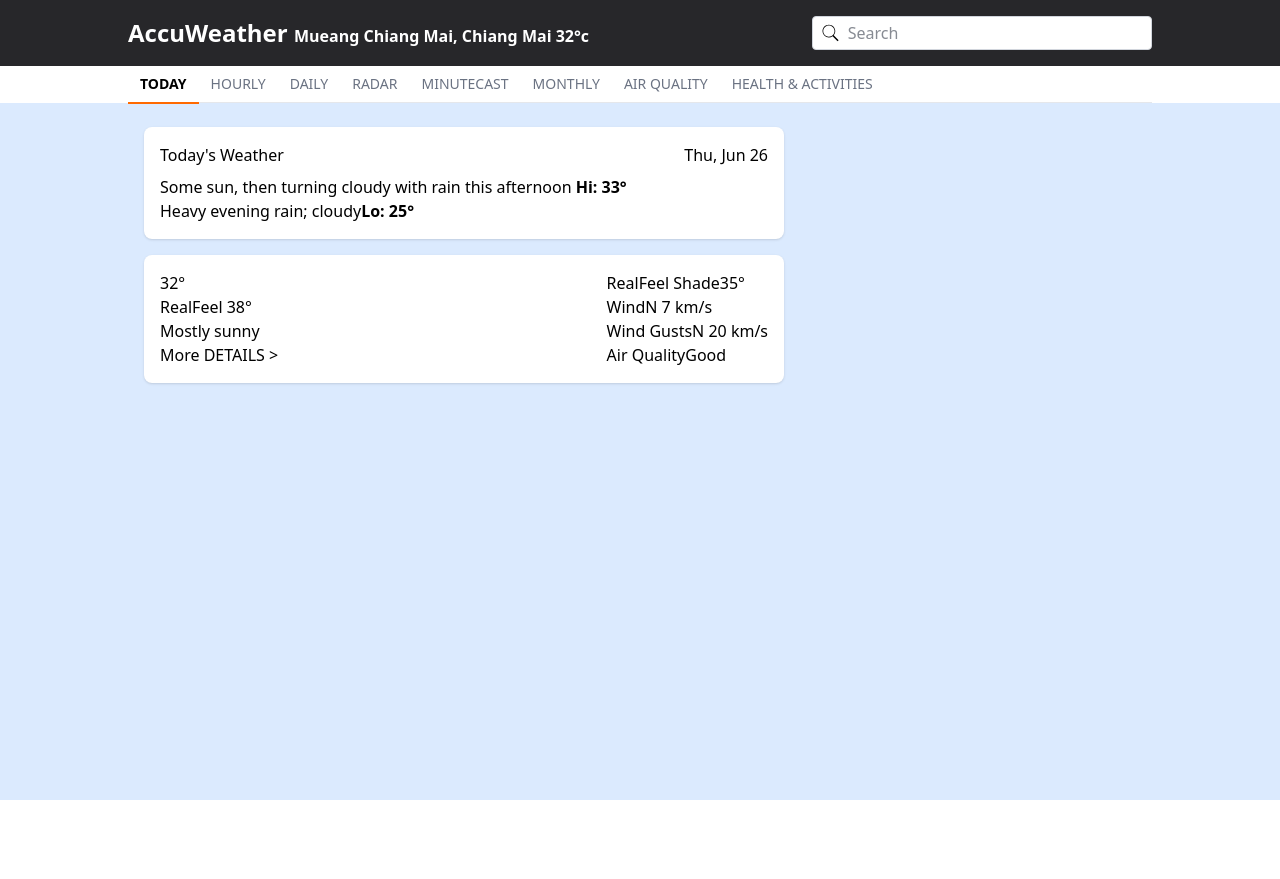
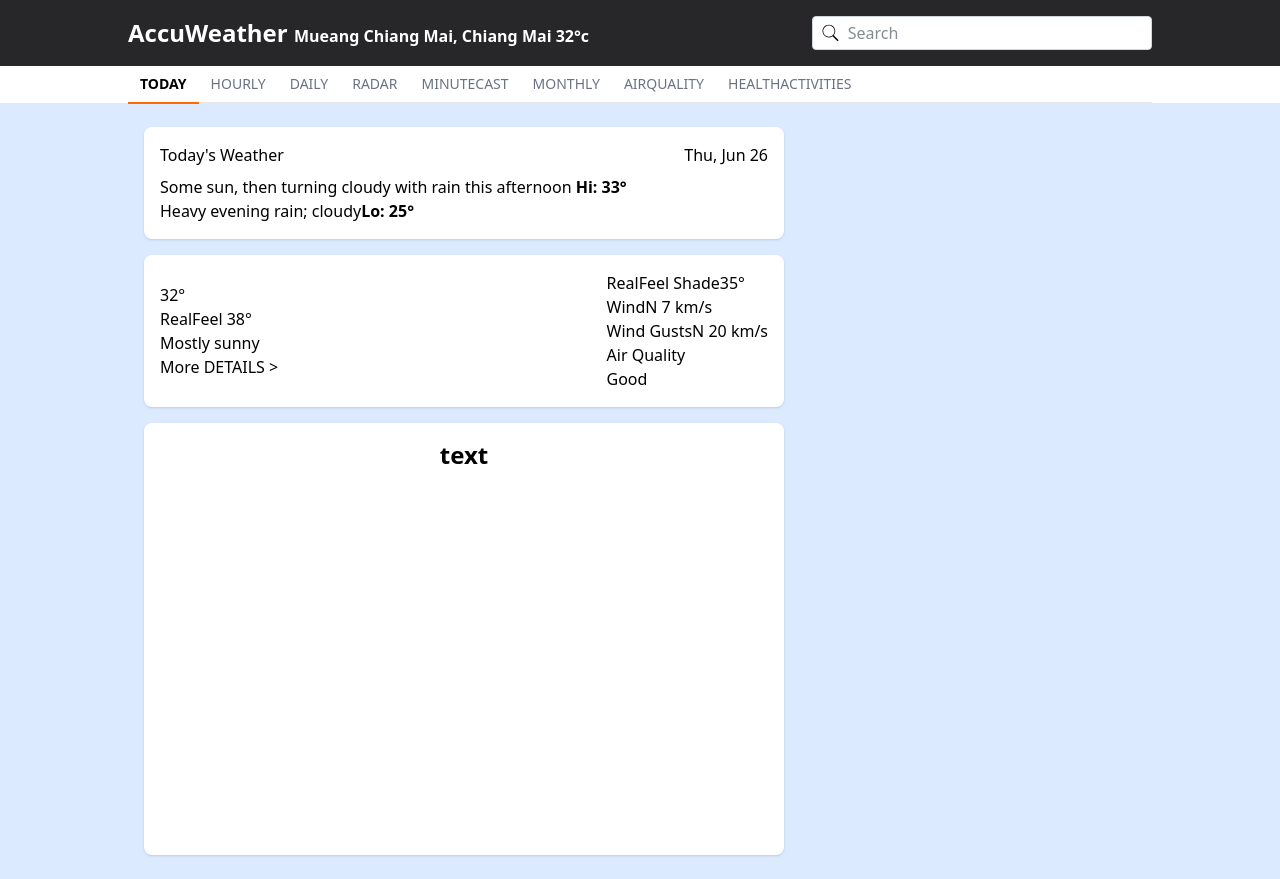
Before and after one commit to ichaiwut/mini-weather, a Vue app: page /today in a window 1280 px wide. Before the commit the page ends 800 px from the top, so only its background shows below. Built offline with nearby package versions, Linux system fonts and the light colour scheme.

Commit message:
created router and pages and already link pages at 'navbarComponent.vue'

```diff
--- a/package.json
+++ b/package.json
@@ -20,7 +20,8 @@
     "@tailwindcss/vite": "^4.1.10",
     "axios": "^1.10.0",
     "tailwindcss": "^4.1.10",
-    "vue": "^3.5.16"
+    "vue": "^3.5.16",
+    "vue-router": "^4.5.1"
   },
   "devDependencies": {
     "@eslint/js": "^9.28.0",
--- a/src/App.vue
+++ b/src/App.vue
@@ -1,7 +1,7 @@
 <script>
+import { RouterView } from 'vue-router';
 import headerComponent from "./component/headerComponent.vue";
-import navbarComponent from "./component/navbarComponent.vue";
-import mainComponent from "./component/mainComponent.vue";
+import navBarComponent from "./component/navBarComponent.vue";
 
 export default {
   data() {
@@ -9,22 +9,20 @@ export default {
   },
   components: {
     headerComponent,
-    navbarComponent,
-    mainComponent
+    navBarComponent,
+    RouterView
   }
 };
-
 </script>
 
 <template>
   <div id="app" class="bg-blue-100 min-h-screen">
     <header>
       <headerComponent />
-      <navbarComponent />
+      <navBarComponent />
     </header>
     <main class="max-w-5xl mx-auto py-6">
-      <mainComponent />
-
+      <router-view />
     </main>
     <footer>
 
--- a/src/component/maincomponent.vue
+++ b/src/component/maincomponent.vue
@@ -29,7 +29,7 @@ export default {
 </script>
 <template>
     <div class="w-full max-w-2xl px-4 ">
-        <a href="#" class="flex flex-col gap-2 p-4 bg-white rounded-lg shadow">
+        <div class="flex flex-col gap-2 p-4 bg-white rounded-lg shadow">
             <div class="flex justify-between items-center">
                 <h2>Today's Weather</h2>
                 <p class="">{{ today.date }}</p>
@@ -42,8 +42,8 @@ export default {
                     <p>{{ today.tonightSummary }}<b>Lo: {{ today.low }}</b></p>
                 </div>
             </div>
-        </a>
-        <a href="#" class="flex flex-col gap-2 p-4 bg-white rounded-lg shadow mt-4">
+        </div>
+        <div class="flex flex-col gap-2 p-4 bg-white rounded-lg shadow mt-4">
             <div>
                 <div>
                     <h2></h2>
@@ -73,11 +73,16 @@ export default {
                         </div>
                         <div>
                             <span>Air Quality</span>
-                            <span>{{ currentWeather.windDirection.airQuality }}</span>
+                            <p>{{ currentWeather.windDirection.airQuality }}</p>
                         </div>
                     </div>
                 </div>
             </div>
-        </a>
+        </div>
+        <div class="flex flex-col gap-2 p-4 bg-white rounded-lg shadow mt-4">
+            <div class="h-100 bg-white">
+                <h2 class="text-2xl font-bold text-center">text</h2>
+            </div>
+        </div>
     </div>
 </template>
--- a/src/component/navbarComponent.vue
+++ b/src/component/navbarComponent.vue
@@ -3,18 +3,37 @@ export default {
     data() {
         return {
             tabs: [
-                'today',
-                'hourly',
-                'daily',
-                'radar',
-                'MinuteCast',
-                'Monthly',
-                'Air Quality',
-                'Health & Activities'
+                {name: 'today', path: '/today'},
+                {name: 'hourly', path: '/hourly'},
+                {name: 'daily', path: '/daily'},
+                {name: 'radar', path: '/radar'},
+                {name: 'MinuteCast', path: '/MinuteCast'},
+                {name: 'Monthly', path: '/Monthly'},
+                {name: 'AirQuality', path: '/AirQuality'},
+                {name: 'HealthActivities', path: '/HealthActivities'}
             ],
-            currentTab: 'today'
+            currentTab: ''
         };
     },
+    mounted() {
+        this.setCurrentTabFromRoute();
+    },
+    watch: {
+        '$route'() {
+            this.setCurrentTabFromRoute();
+        }
+    },
+    methods: {
+        setCurrentTabFromRoute() {
+            const path = this.$route.path;
+            const tab = this.tabs.find(tab => tab.path === path);
+            if (tab) {
+                this.currentTab = tab.name;
+            } else {
+                this.currentTab = 'today';
+            }
+        }
+    }
 };
 </script>
 
@@ -22,14 +41,14 @@ export default {
     <div class="w-full bg-white">
         <div class="max-w-5xl mx-auto">
             <nav class="flex items-center bg-white">
-                <div v-for="tab in tabs" :key="tab" @click="currentTab = tab" class="relative px-3 py-2 text-sm uppercase cursor-pointer group">
+                <router-link v-for="tab in tabs" :key="tab.name" :to="tab.path" @click="currentTab = tab.name" class="relative px-3 py-2 text-sm uppercase cursor-pointer group">
 
                     <!-- tab name -->
-                    <span :class="['transition-colors duration-200', currentTab === tab ? 'text-black font-bold' : 'text-gray-500']">{{ tab }}</span>
+                    <span :class="['transition-colors duration-200', currentTab === tab.name ? 'text-black font-bold' : 'text-gray-500']">{{ tab.name }}</span>
 
                     <!-- underline -->
-                    <span class="absolute left-0 -bottom-0.5 h-0.5 bg-orange-500 transition-all duration-300" :class="currentTab === tab ? 'w-full' : ' group-hover:w-full'"></span>
-                </div>
+                    <span class="absolute left-0 -bottom-0.5 h-0.5 bg-orange-500 transition-all duration-300" :class="currentTab === tab.name ? 'w-full' : ' group-hover:w-full'"></span>
+                </router-link>
             </nav>
             <hr class="border-gray-200">
         </div>
--- a/src/main.js
+++ b/src/main.js
@@ -1,5 +1,8 @@
 import { createApp } from 'vue';
 import './style.css';
 import App from './App.vue';
+import router from './router';
 
-createApp(App).mount('#app');
+createApp(App)
+.use(router)
+.mount('#app');
--- /dev/null
+++ b/src/router/index.js
@@ -0,0 +1,33 @@
+import { createRouter, createWebHistory } from 'vue-router';
+import daily from '../views/daily.vue';
+import hourly from '../views/hourly.vue';
+import today from '../views/today.vue';
+
+const routes = [
+  {
+    path: '/',
+    redirect: '/today'
+  },
+  {
+    path: '/today',
+    name: 'Today',
+    component: today
+  },
+  {
+    path: '/hourly',
+    name: 'Hourly',
+    component: hourly
+  },
+  {
+    path: '/daily',
+    name: 'Daily',
+    component: daily
+  },
+];
+
+const router = createRouter({
+  history: createWebHistory(),
+  routes
+});
+
+export default router;
--- /dev/null
+++ b/src/views/daily.vue
@@ -0,0 +1,11 @@
+<template>
+    <div>
+
+    </div>
+</template>
+
+<script>
+    export default {
+
+    }
+</script>
--- /dev/null
+++ b/src/views/hourly.vue
@@ -0,0 +1,14 @@
+<script>
+export default {
+
+}
+</script>
+<template>
+    <div class="w-full max-w-2xl">
+        <div class="h-100 bg-white rounded-lg shadow">
+            <div>
+                <h2 class="p-4 text-2xl font-bold">Hourly Weather</h2>
+            </div>
+        </div>
+    </div>
+</template>
--- /dev/null
+++ b/src/views/today.vue
@@ -0,0 +1,14 @@
+<template>
+    <div>
+        <mainComponent />
+    </div>
+</template>
+
+<script>
+import mainComponent from "../component/mainComponent.vue";
+    export default {
+        components: {
+            mainComponent
+        }
+    }
+</script>
```
Also changed, not shown: 1 other file (tests, documents, lock files or other folders).
